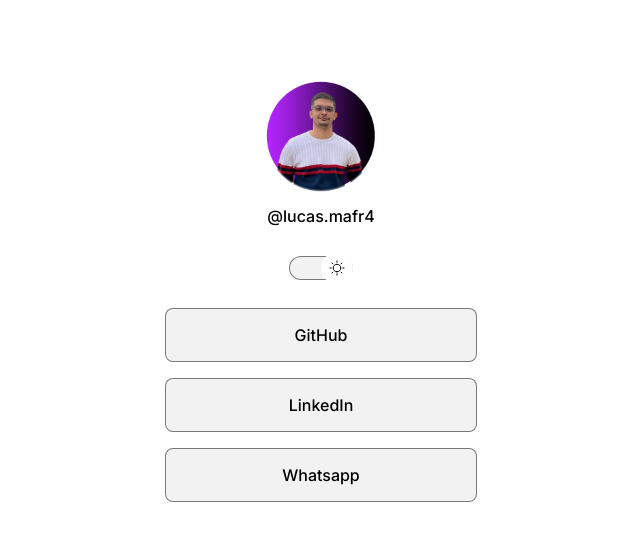
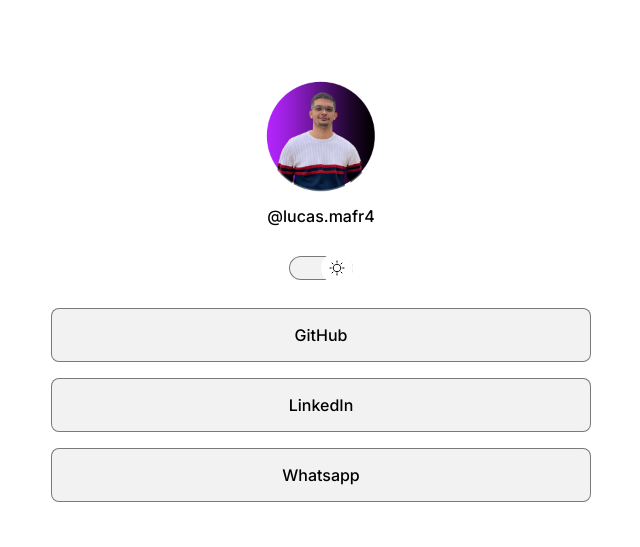
Before and after one commit to Brrn91/projeto-social, a plain HTML site: page index.html in a window 1280 px wide. Shown: the top 547 px of the page, without its empty margins (319-959 px from the left). Drawn offline with nearby package versions, Linux system fonts and the light colour scheme.

Commit message:
adjust container width

```diff
--- a/style.css
+++ b/style.css
@@ -42,7 +42,8 @@ body * {
 }
 
 #container {
-  width: 360px;
+  width: 100vw;
+  max-width: 588px;
   margin: 56px auto 0px;
   padding: 0 24px;
 }
```
